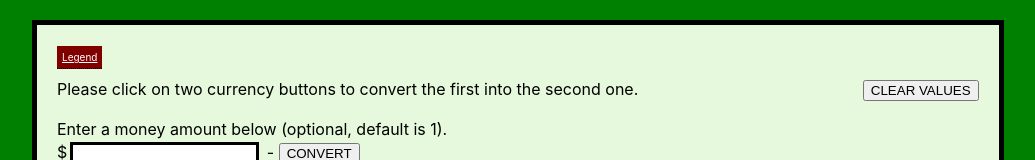
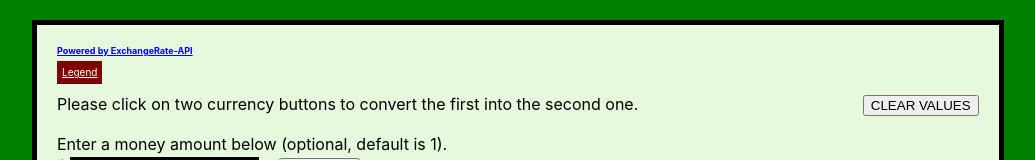
Before and after one commit to mikethompson100/proj3a, a React (Create React App) app in the folder my-app/: page / in a window 1280 px wide. Shown: the top 160 px of the page, without its empty margins (32-1067 px from the left). Built offline with nearby package versions, Linux system fonts and the light colour scheme; no server answers.

Commit message:
Added acknowledgement.

```diff
--- a/my-app/src/App.css
+++ b/my-app/src/App.css
@@ -3,6 +3,7 @@ body { background-color: green; }
 .dashboard { background-color: #fff; border: 3px solid black; font-size: 1em; margin: 10px 0; padding: 0 10px; line-height: 35px; }
 #main { width: 90%; margin: 20px auto; }
 .contain { border: 5px #000 solid; padding: 20px; background-color: #e6f9dc; width: 80%; height: 500px; }
+.contain a { font-size: 9px; margin-bottom: 4px; display: block; font-weight: bold; }
 input { margin: 3px; border: 3px solid #000; }
 span.b { font-weight: bold; color: red; padding-left: 3px; padding-right: 3px; text-decoration: underline; }
 .clearValues { float: right; }
--- a/my-app/src/App.js
+++ b/my-app/src/App.js
@@ -73,12 +73,14 @@ const myStyle= { backgroundImage:`url("bg.jpg")` };
       {
         togglePage ? (
           <div className="contain">
+            <a href="https://www.exchangerate-api.com/">Powered by ExchangeRate-API</a>
             <div id="toolTipContainer">
             <div className="tooltip">Legend
               <span className="tooltiptext">
-              We support all 161 commonly circulating world currencies listed below. These cover 99% of all UN recognized states and territories.
-
-              Currency Code	Currency Name	Country<br/><br/>
+              We support all 161 commonly circulating world currencies listed below. <br/>
+              These cover 99% of all UN recognized states and territories.
+              <br/><br/>
+              Currency Code	- Currency Name	- Country<br/><br/>
 
               AED	- UAE Dirham	- United Arab Emirates<br/>
               AFN	- Afghan Afghani	- Afghanistan<br/>
```
